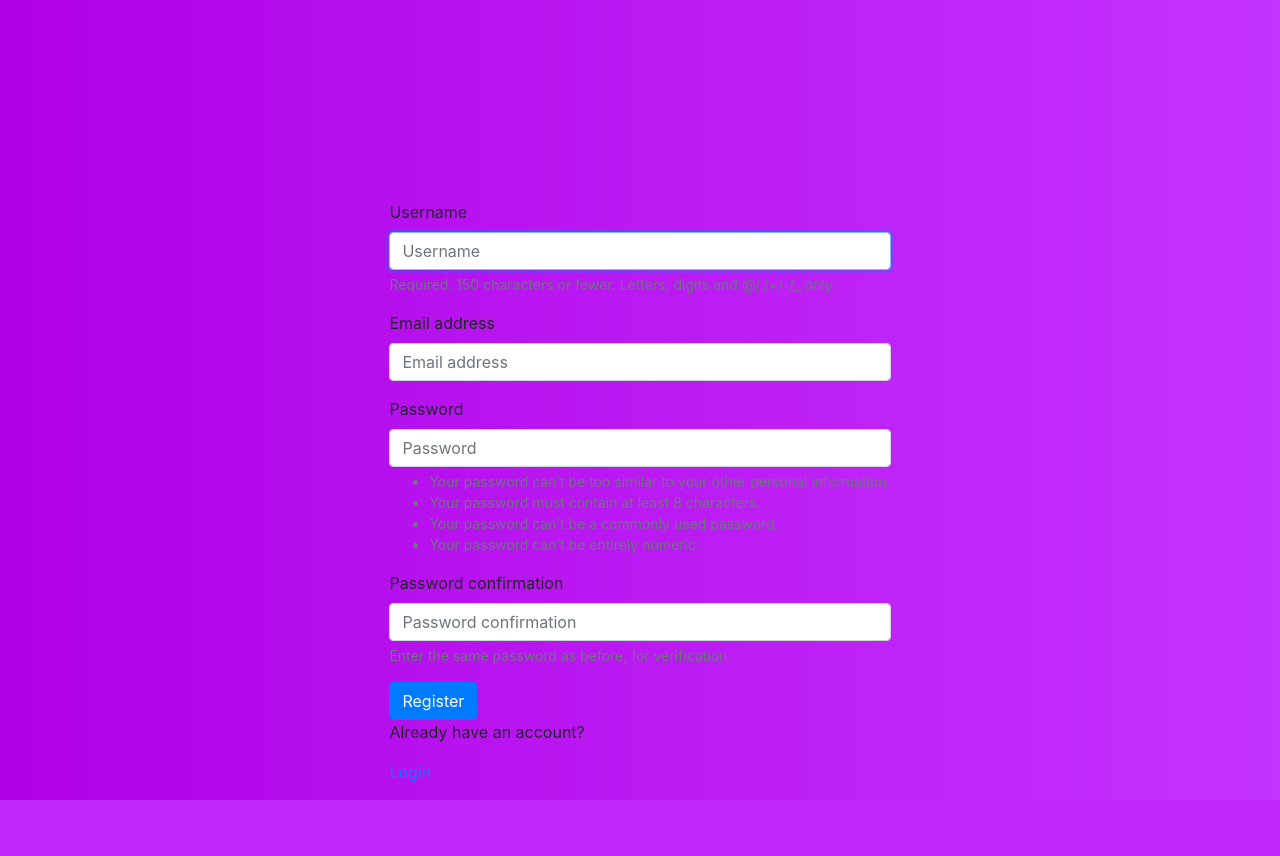
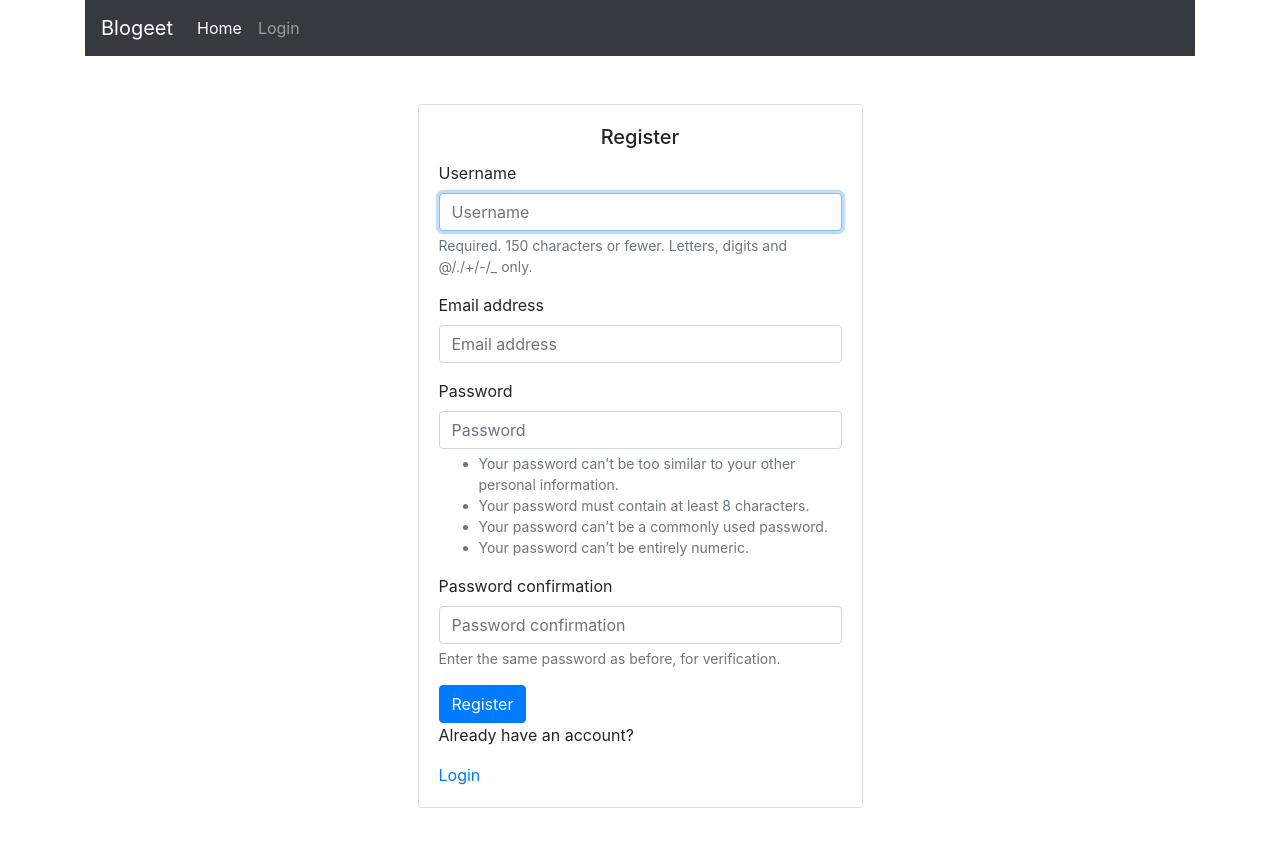
Before and after one commit to atoyegbe/Blogeet, a Django app: page /register/ in a window 1280 px wide. Before the commit the page ends 800 px from the top, so only its background shows below. Run offline with Django 3.2, Linux system fonts and the light colour scheme; some libraries are stand-ins or nearby versions.

Commit message:
half way fix

```diff
--- a/blog/forms.py
+++ b/blog/forms.py
@@ -1,14 +1,15 @@
 from django import forms
 from django.contrib.auth.forms import UserCreationForm
 from django.contrib.auth.models import User
+from tinymce.widgets import TinyMCE
 from .models import *
 
 
 class createBlog(forms.ModelForm):
+    body = forms.Textarea()
     class Meta:
         model = Blog
-        fields = ['title', 'body']
-        exclude = ['creator']
+        exclude = ['creator', 'slug']
 class profileForm(forms.ModelForm):
     class Meta:
         model = Profile
--- a/blog/models.py
+++ b/blog/models.py
@@ -2,6 +2,7 @@ from django.db import models
 from django.template.defaultfilters import slugify
 from django.urls import reverse
 from django.contrib.auth.models import User
+from tinymce.models import HTMLField
 
 
 class Profile(models.Model):
@@ -18,9 +19,8 @@ class Profile(models.Model):
 class Blog(models.Model):
     title = models.CharField(max_length=100, null=False, unique=True)
     slug = models.SlugField(max_length=100, unique=True, null=True)
-    body = models.TextField()
+    body = HTMLField()
     creator = models.ForeignKey(User, null=True, on_delete=models.SET_NULL)
-    profile_pic = models.ImageField(default="jeez.png", null=True, blank=True)
     date_posted= models.DateTimeField(auto_now_add=True)
 
     def __str__(self):
--- a/myblog/urls.py
+++ b/myblog/urls.py
@@ -8,6 +8,7 @@ from django.conf.urls.static import static
 urlpatterns = [
     path('', include('blog.urls')),
     path('admin/', admin.site.urls),
+    path('tinymce/', include('tinymce.urls')),
 ]
 
 urlpatterns += static(settings.MEDIA_URL, document_root=settings.MEDIA_ROOT)
--- a/static/css/register.css
+++ b/static/css/register.css
@@ -2,10 +2,3 @@ body {
     background: linear-gradient(to right, rgb(176, 0, 230), rgb(197, 51, 255));
     color: whitesmoke;
 }
-
-.container {
-    display: flex;
-    justify-content: center;
-    align-items: center;
-    margin-top: 200px;
-}
--- a/templates/blog/login.html
+++ b/templates/blog/login.html
@@ -1,4 +1,6 @@
+{% extends 'blog/navbar.html'%}
 {% load static %}
+{% block content %}
 <!DOCTYPE html>
 <html lang="en">
   <head>
@@ -35,3 +37,4 @@
           </div>
   </body>
 </html>
+{% endblock %}
--- a/templates/blog/main.html
+++ b/templates/blog/main.html
@@ -5,20 +5,18 @@
     <meta charset="UTF-8">
     <meta name="viewport" content="width=device-width, initial-scale=1.0">
     <meta name="viewport" content="width=device-width, initial-scale=1, shrink-to-fit=no">
-    <title>deyemie.py</title>
+    <title>{% block title %} {% endblock %}</title>
 </head>
 <body>
     {% load bootstrap4 %}
     {% bootstrap_css %}
     {% bootstrap_javascript jquery='full' %}
     {% include 'blog/navbar.html'%}
-    {% block content %}
+    <div class="container-fluid">
+        {% block content %}
 
-
-
-
-    {% endblock %}
-
+        {% endblock %}
+    </div>
 </body>
 <link rel="stylesheet" href="{% static 'js/bootstrap.min.js' %}">
 </html>
--- a/templates/blog/navbar.html
+++ b/templates/blog/navbar.html
@@ -1,3 +1,27 @@
+<div class="container">
+  <nav class="navbar navbar-expand-lg navbar-dark bg-dark">
+      <a class="navbar-brand" href="/">Blogeet</a>
+      <button class="navbar-toggler" type="button" data-toggle="collapse" data-target="#navbarNav" aria-controls="navbarNav" aria-expanded="false" aria-label="Toggle navigation">
+        <span class="navbar-toggler-icon"></span>
+      </button>
+      <div class="collapse navbar-collapse" id="navbarNav">
+        <ul class="navbar-nav">
+          <li class="nav-item active">
+            <a class="nav-link" href="/">Home <span class="sr-only">(current)</span></a>
+          </li>
+          {% if user.is_authenticated %}
+          <li class="nav-item">
+            <a class="nav-link" href="/logout">Logout</a>
+          </li>
+          {% else %}
+          <li class="nav-item">
+            <a class="nav-link" href="/login">Login</a>
+          </li>
+          {% endif %}
+        </ul>
+      </div>
+    </nav>
+</div>
 {% block content %}
 
 <style>
@@ -13,15 +37,5 @@
       border-radius: 60%;
   }
 </style>
-{% if user.is_authenticated %}
-  <nav class="navbar navbar-dark bg-dark">
-    <div>
-      <a href="{% url 'profile' %}"><img class="profile-pic" src="{{request.user.profile.profile_pic.url}}" alt="profile" ></a>
-      <p class="users"> Welcome {{ request.user|capfirst }} </p>
-    </div>
-    <span class="glyphicon glyphicon-plus"></span>
-      <a href="{% url 'logout' %}" class="btn btn-info">Logout</a>
-  </nav>
-{% endif %}
 
 {% endblock %}
--- a/templates/blog/register.html
+++ b/templates/blog/register.html
@@ -1,20 +1,17 @@
+{% extends 'blog/main.html'%}
 {% load static %}
-<!DOCTYPE html>
-<html lang="en">
-  <head>
-    <meta charset="UTF-8" />
-    <meta name="viewport" content="width=device-width, initial-scale=1.0" />
-    <title>Register</title>
-    <link rel="stylesheet" href="{% static 'css/register.css' %}">
-  </head>
-
-  <body>
 {% load bootstrap4 %}
 {% bootstrap_css %}
 {% bootstrap_javascript jquery='full' %}
+{% block title %} Blogeet | Register {% endblock %}
+{% block content %}
     <div class="container">
       <div class="row">
-        <form method="POST">
+        <div class="col-sm-9 col-md-7 col-lg-5 mx-auto">
+          <div class="card card-signin my-5">
+            <div class="card-body">
+              <h5 class="card-title text-center">Register</h5>
+              <form method="POST" class="form-signin">
                 {% csrf_token %}
                 {% bootstrap_form form show_label=False show_help=False %}
                 {% buttons %}
@@ -24,10 +21,12 @@
                 {% endbuttons %}
                 <span>
                   <p>Already have an account?</p>
-              <a href="{% url 'login' %}">Login</a>
+                  <a style="margin-left:0px ;"class="text-bold" href="{% url 'login' %}">Login</a>
                 </span>
               </form>
             </div>
           </div>
-  </body>
-</html>
+        </div>
+      </div>
+    </div>
+{% endblock %}
```
Also changed, not shown: myblog/settings.py (+6 -2 lines), templates/blog/blog.html (+9 -19 lines), templates/blog/create_blog.html (+15 -14 lines), templates/blog/homepage.html (+9 -12 lines), blog/migrations/0020_auto_20200617_0903.py (added), blog/migrations/0021_remove_blog_profile_pic.py (added). Lines whose indentation alone changed are shown as unchanged.
